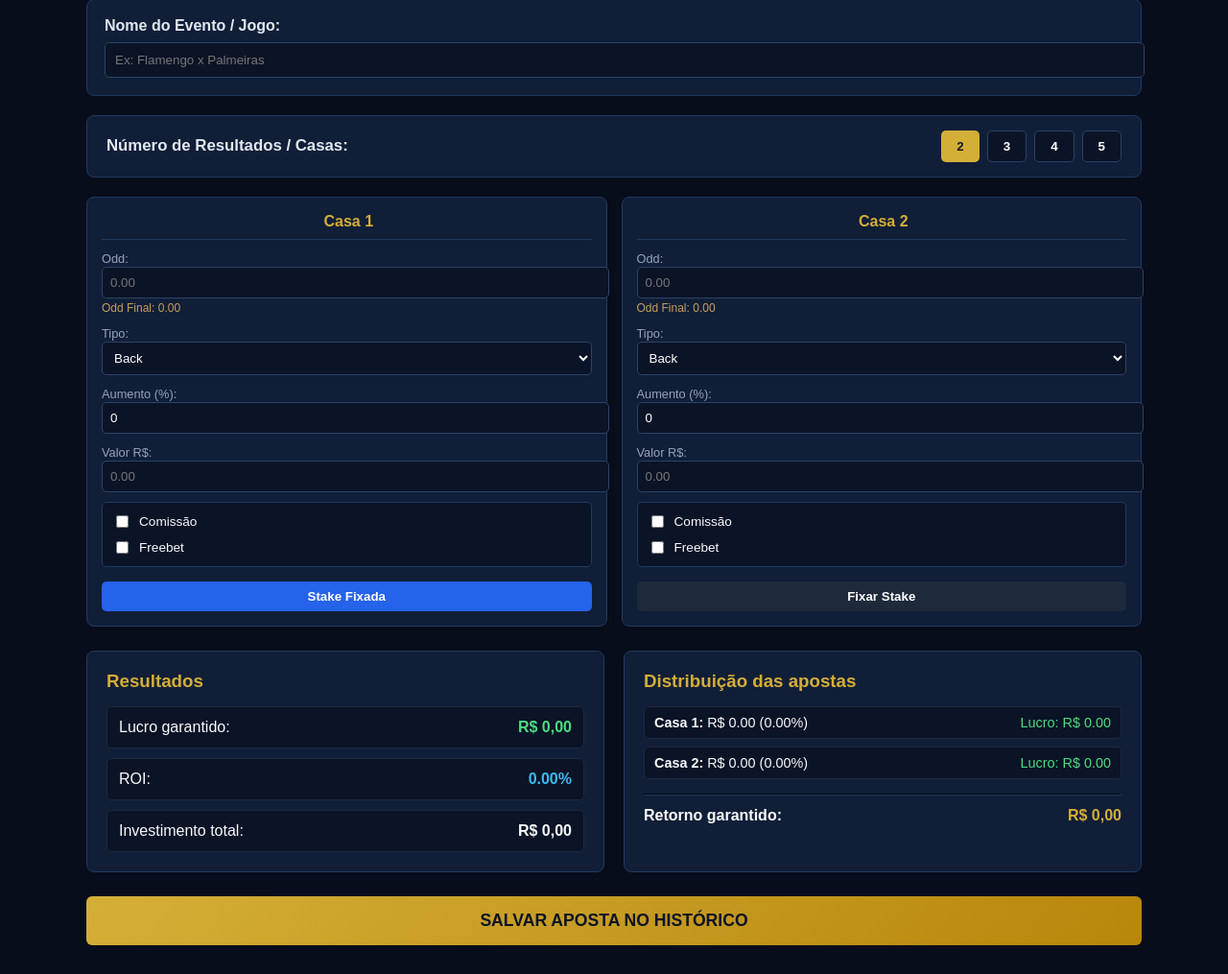
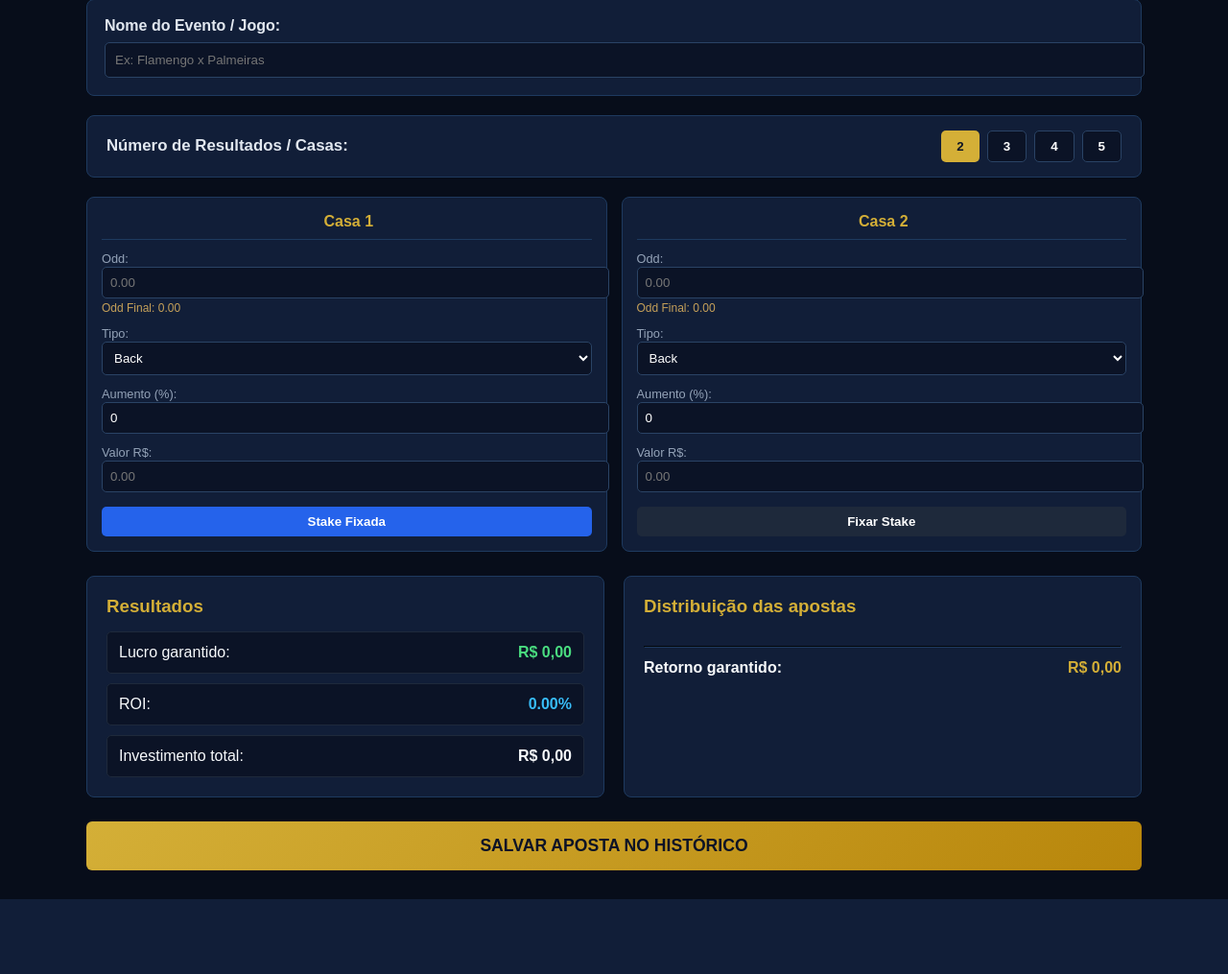
Before and after one commit to yanzin077/meu-gerenciador-web, a Python web app: template templates/index.html in a window 1280 px wide. Shown: the part 203-1218 px from the top of the page at 96% size. After the commit the page ends 1140 px from the top, so only its background shows below. Run offline with Jinja, Linux system fonts and the light colour scheme; the template is opened without the code that fills it, so the values that code supplies are empty.

Commit message:
Refactor index.html to improve structure and logic

```diff
--- a/templates/index.html
+++ b/templates/index.html
@@ -10,8 +10,6 @@
 
     <form method="POST" action="{{ url_for('nova_aposta') }}" id="form-arbitragem">
         <input type="hidden" name="estrategia" value="Sistema de Arbitragem">
-
-        <!-- Campos ocultos para capturar o Lucro e o Retorno calculados pelo JS -->
         <input type="hidden" name="lucro_input" id="lucro_input" value="0">
         <input type="hidden" name="retorno_input" id="retorno_input" value="0">
 
@@ -142,30 +140,6 @@
                     <input type="number" step="0.01" id="input-valor-${i}" name="valor" placeholder="0.00" value="${c.valor > 0 ? c.valor.toFixed(2) : ''}" oninput="dadosCasas[${i}].valor = parseFloat(this.value)||0; fixarCasa(${i});" required style="width: 100%; padding: 8px; border-radius: 5px; background: #0b1326; color: white; border: 1px solid #2a4365;">
                 </div>
 
-                <div id="box-stake-lay-${i}" style="display: ${isLay ? 'block' : 'none'};">
-                    <div style="display: flex; align-items: center; background: #0b1326; border: 1px solid #2a4365; border-radius: 5px; padding: 6px 10px; font-size: 0.85rem;">
-                        <span style="color: #94a3b8; font-size: 0.8rem; margin-right: 10px;">Stake:</span>
-                        <span id="label-stake-lay-${i}" style="font-weight: bold; color: #d4af37;">0.00</span>
-                    </div>
-                </div>
-
-                <div style="background: #0b1326; padding: 10px; border-radius: 5px; border: 1px solid #1e3a5f; display: flex; flex-direction: column; gap: 8px; font-size: 0.85rem;">
-                    <div style="display: flex; flex-direction: column; gap: 5px;">
-                        <label style="display: flex; align-items: center; gap: 8px; cursor: pointer;">
-                            <input type="checkbox" onchange="toggleComissao(${i}, this.checked)" ${c.temComissao ? 'checked' : ''} style="accent-color: #d4af37;">
-                            <span>Comissão</span>
-                        </label>
-                        <div id="box-comissao-${i}" style="display: ${c.temComissao ? 'flex' : 'none'}; align-items: center; gap: 5px; margin-left: 24px;">
-                            <input type="number" step="0.1" value="${c.valComissao}" oninput="dadosCasas[${i}].valComissao = parseFloat(this.value)||0; calcularArbitragem();" style="width: 65px; padding: 4px 6px; border-radius: 4px; background: #111e38; color: white; border: 1px solid #2a4365; font-size: 0.8rem;">
-                            <span style="color: #94a3b8;">%</span>
-                        </div>
-                    </div>
-                    <label style="display: flex; align-items: center; gap: 8px; cursor: pointer;">
-                        <input type="checkbox" onchange="dadosCasas[${i}].freebet = this.checked; calcularArbitragem();" ${c.freebet ? 'checked' : ''} style="accent-color: #38bdf8;">
-                        <span>Freebet</span>
-                    </label>
-                </div>
-
                 <button type="button" onclick="fixarCasa(${i})" id="btn-fixar-${i}" style="width: 100%; padding: 8px; border-radius: 5px; border: none; background: ${isFixa ? '#2563eb' : '#1e293b'}; color: white; font-weight: bold; cursor: pointer; margin-top: 5px;">
                     ${isFixa ? 'Stake Fixada' : 'Fixar Stake'}
                 </button>
@@ -173,13 +147,6 @@
 
             container.appendChild(card);
         }
-    }
-
-    function toggleComissao(index, checked) {
-        dadosCasas[index].temComissao = checked;
-        const box = document.getElementById(`box-comissao-${index}`);
-        if (box) box.style.display = checked ? 'flex' : 'none';
-        calcularArbitragem();
     }
 
     function fixarCasa(index) {
@@ -196,16 +163,15 @@
 
     function calcularArbitragem() {
         let oddsEfetivas = [];
-        let temOddsInvalidas = false;
+        let somaInversas = 0;
+        let temErro = false;
 
         for (let i = 0; i < numCasasAtuais; i++) {
             const c = dadosCasas[i];
             let oddEf = c.odd * (1 + (c.aumento / 100));
-            if (c.temComissao && c.valComissao > 0) {
-                oddEf = 1 + (oddEf - 1) * ((100 - c.valComissao) / 100);
-            }
-            if (oddEf <= 0) temOddsInvalidas = true;
+            if (oddEf <= 1) temErro = true;
             oddsEfetivas.push(oddEf);
+            somaInversas += (1 / oddEf);
 
             const spanOddFinal = document.getElementById(`odd-final-${i}`);
             if (spanOddFinal) spanOddFinal.innerText = oddEf > 0 ? oddEf.toFixed(2) : '0.00';
@@ -214,56 +180,35 @@
         const stakeBase = dadosCasas[casaFixa].valor || 0;
         const oddBase = oddsEfetivas[casaFixa];
 
-        if (temOddsInvalidas || stakeBase <= 0 || oddBase <= 0) {
+        if (temErro || stakeBase <= 0 || somaInversas >= 1) {
+            // Se somaInversas >= 1, não existe arbitragem real (lucro <= 0)
             document.getElementById('res-lucro').innerText = `R$ 0,00`;
             document.getElementById('res-roi').innerText = `0.00%`;
             document.getElementById('res-investimento').innerText = `R$ 0,00`;
             document.getElementById('res-retorno').innerText = `R$ 0,00`;
             document.getElementById('lucro_input').value = 0;
             document.getElementById('retorno_input').value = 0;
-
-            const distContainer = document.getElementById('distribuicao-lista');
-            distContainer.innerHTML = '';
-            for (let i = 0; i < numCasasAtuais; i++) {
-                const c = dadosCasas[i];
-                if (i !== casaFixa) {
-                    const inputValor = document.getElementById(`input-valor-${i}`);
-                    if (inputValor && c.valor === 0) inputValor.value = '';
-                }
-                const labelStakeLay = document.getElementById(`label-stake-lay-${i}`);
-                if (labelStakeLay) labelStakeLay.innerText = '0.00';
-
-                const itemDist = document.createElement('div');
-                itemDist.style = "display: flex; justify-content: space-between; font-size: 0.9rem; background: #0b1326; padding: 8px 10px; border-radius: 5px; border: 1px solid #1e293b;";
-                itemDist.innerHTML = `<span><strong>${c.nome}:</strong> R$ 0.00 (0.00%)</span><span style="color: #4ade80;">Lucro: R$ 0.00</span>`;
-                distContainer.appendChild(itemDist);
-            }
             return;
         }
 
-        let retornoAlvo = (dadosCasas[casaFixa].tipo === 'Lay') ? (stakeBase / (oddsEfetivas[casaFixa] - 1)) * oddsEfetivas[casaFixa] : stakeBase * oddBase;
+        // Cálculo correto de Arbitragem com base na stake fixa da casa escolhida
+        // Retorno Alvo = Stake Base * Odd Base da Casa Fixa
+        let retornoAlvo = stakeBase * oddBase;
         let investimentoTotal = 0;
 
         for (let i = 0; i < numCasasAtuais; i++) {
             const c = dadosCasas[i];
             if (i !== casaFixa) {
-                c.valor = (c.tipo === 'Lay') ? (retornoAlvo / oddsEfetivas[i]) * (oddsEfetivas[i] - 1) : retornoAlvo / oddsEfetivas[i];
+                c.valor = retornoAlvo / oddsEfetivas[i];
                 const inputValor = document.getElementById(`input-valor-${i}`);
                 if (inputValor) inputValor.value = c.valor.toFixed(2);
             }
-
-            if (c.tipo === 'Lay') {
-                const labelStakeLay = document.getElementById(`label-stake-lay-${i}`);
-                if (labelStakeLay) labelStakeLay.innerText = (oddsEfetivas[i] > 1 ? (c.valor / (oddsEfetivas[i] - 1)) : 0).toFixed(2);
-            }
-
-            if (!c.freebet) investimentoTotal += c.valor;
+            investimentoTotal += c.valor;
         }
 
         const lucroGarantido = retornoAlvo - investimentoTotal;
         const roi = investimentoTotal > 0 ? (lucroGarantido / investimentoTotal) * 100 : 0;
 
-        // Atualiza os resultados visuais e os inputs ocultos enviados no form
         document.getElementById('res-lucro').innerText = `R$ ${lucroGarantido.toFixed(2)}`;
         document.getElementById('res-roi').innerText = `${roi.toFixed(2)}%`;
         document.getElementById('res-investimento').innerText = `R$ ${investimentoTotal.toFixed(2)}`;
@@ -280,7 +225,7 @@
             const porcentagem = investimentoTotal > 0 ? ((c.valor / investimentoTotal) * 100).toFixed(2) : '0.00';
             const itemDist = document.createElement('div');
             itemDist.style = "display: flex; justify-content: space-between; font-size: 0.9rem; background: #0b1326; padding: 8px 10px; border-radius: 5px; border: 1px solid #1e293b;";
-            itemDist.innerHTML = `<span><strong>${c.nome} (${c.tipo}):</strong> R$ ${c.valor.toFixed(2)} (${porcentagem}%)</span><span style="color: #4ade80;">Lucro: R$ ${lucroGarantido.toFixed(2)}</span>`;
+            itemDist.innerHTML = `<span><strong>${c.nome}:</strong> R$ ${c.valor.toFixed(2)} (${porcentagem}%)</span><span style="color: #4ade80;">Lucro: R$ ${lucroGarantido.toFixed(2)}</span>`;
             distContainer.appendChild(itemDist);
         }
     }
```
